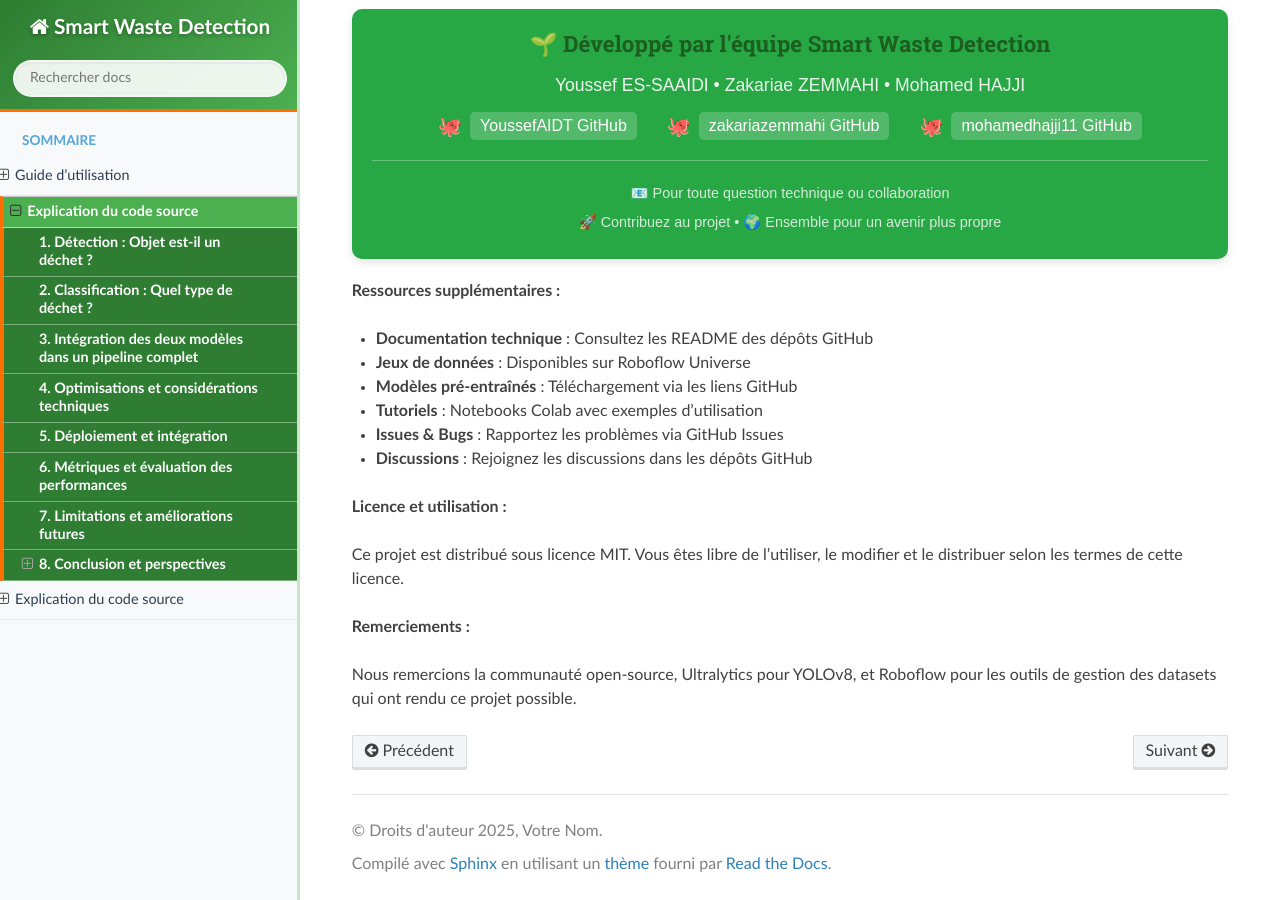
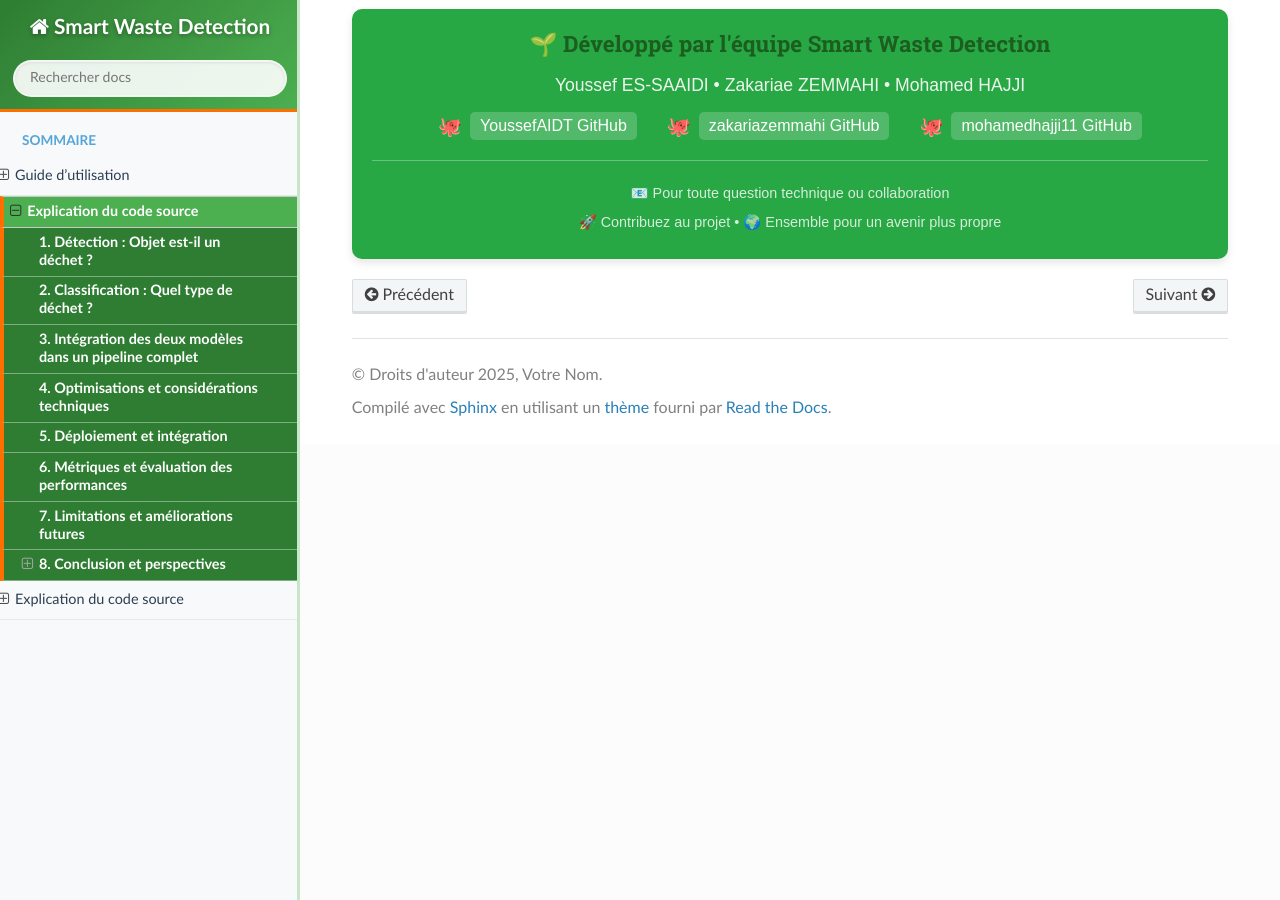
Before and after one commit to YoussefAIDT/waste-detection-yolov8, a Sphinx documentation site: the page built from docs/explication_projet.rst, in a window 1280 px wide and 900 px high, scrolled down 9806 px. Built offline with Sphinx 7.4.7 and the Read the Docs theme 3.1.0, drawn with Linux system fonts in a browser that asks for light colours.

Commit message:
Update explication_projet.rst

```diff
--- a/docs/explication_projet.rst
+++ b/docs/explication_projet.rst
@@ -512,23 +512,3 @@
       transform: translateY(-2px);
    }
    </style>
-
-**Ressources supplémentaires :**
-
-- **Documentation technique** : Consultez les README des dépôts GitHub
-- **Jeux de données** : Disponibles sur Roboflow Universe
-- **Modèles pré-entraînés** : Téléchargement via les liens GitHub
-- **Tutoriels** : Notebooks Colab avec exemples d'utilisation
-- **Issues & Bugs** : Rapportez les problèmes via GitHub Issues
-- **Discussions** : Rejoignez les discussions dans les dépôts GitHub
-
-**Licence et utilisation :**
-
-Ce projet est distribué sous licence MIT. Vous êtes libre de l'utiliser,
-le modifier et le distribuer selon les termes de cette licence.
-
-**Remerciements :**
-
-Nous remercions la communauté open-source, Ultralytics pour YOLOv8,
-et Roboflow pour les outils de gestion des datasets qui ont rendu
-ce projet possible.
```
